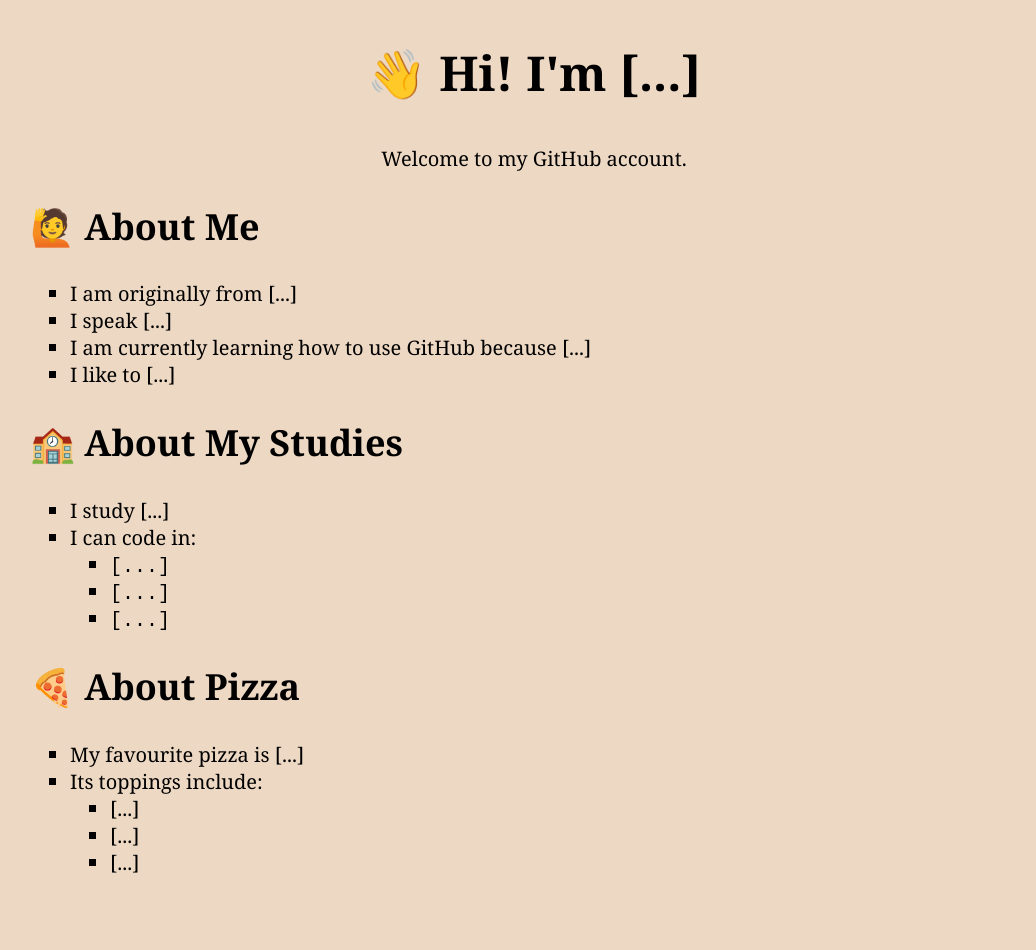
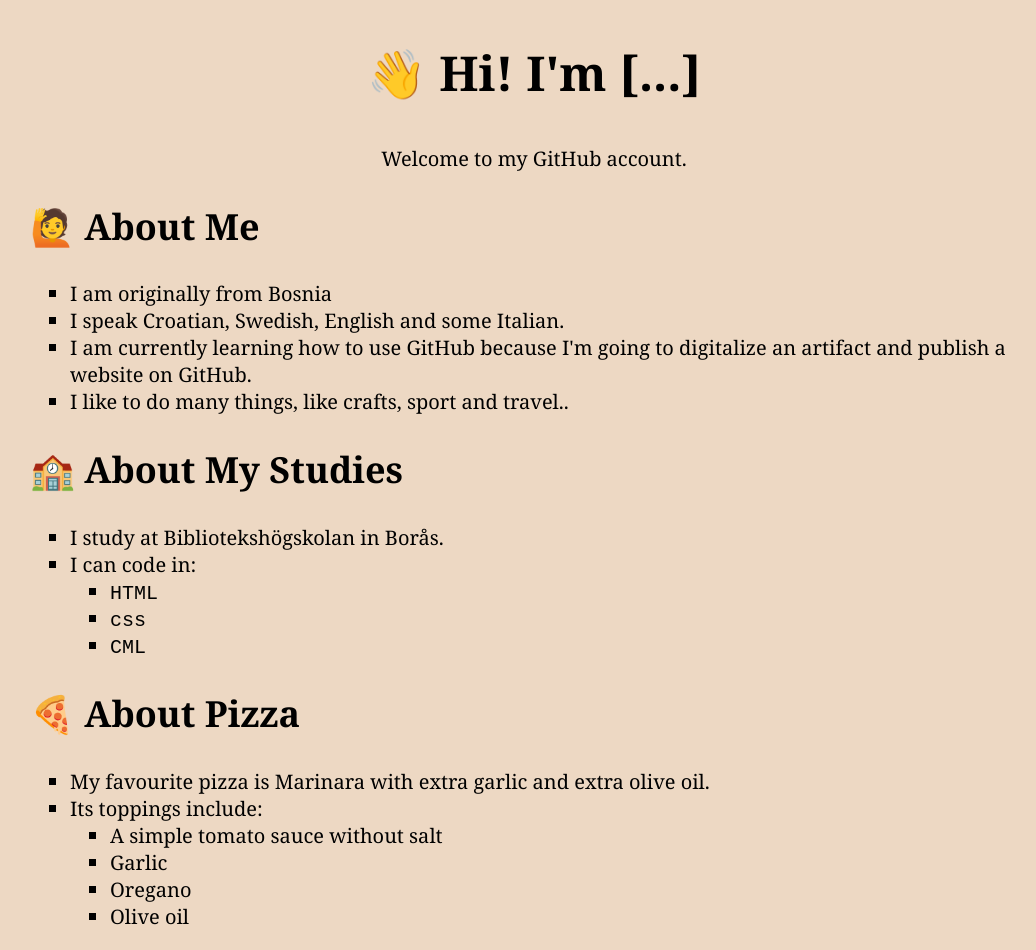
Before and after one commit to anabananalalala/about-me, a plain HTML site: page index.html in a window 1280 px wide. Shown: the whole page, without its empty margins (106-1142 px from the left). Before the commit the page ends 896 px from the top, so only its background shows below. Drawn offline with Linux system fonts and the light colour scheme.

Commit message:
First draft for an about me page

```diff
--- a/index.html
+++ b/index.html
@@ -15,21 +15,21 @@
         <article>
         <h2>&#128587; About Me</h2>
         <ul>
-            <li>I am originally from [...]</li>
-            <li>I speak [...]</li>
-            <li>I am currently learning how to use GitHub because [...]</li>
-            <li>I like to [...]</li>
+            <li>I am originally from Bosnia</li>
+            <li>I speak Croatian, Swedish, English and some Italian.</li>
+            <li>I am currently learning how to use GitHub because I'm going to digitalize an artifact and publish a website on GitHub.</li>
+            <li>I like to do many things, like crafts, sport and travel..</li>
         </ul>
         </article>
         <article>
         <h2>&#127979; About My Studies </h2>
         <ul>
-            <li>I study [...]</li>
+            <li>I study at Bibliotekshögskolan in Borås.</li>
             <li>I can code in:
                 <ul>
-                    <li><code>[...]</code></li>
-                    <li><code>[...]</code></li>
-                    <li><code>[...]</code></li>
+                    <li><code>HTML</code></li>
+                    <li><code>css</code></li>
+                    <li><code>CML</code></li>
                 </ul>
             </li>
         </ul>
@@ -37,12 +37,13 @@
         <article>
         <h2>&#127829; About Pizza</h2>
         <ul>
-            <li>My favourite pizza is [...]</li>
+            <li>My favourite pizza is Marinara with extra garlic and extra olive oil.</li>
             <li>Its toppings include:
                 <ul>
-                    <li>[...]</li>
-                    <li>[...]</li>
-                    <li>[...]</li>
+                    <li>A simple tomato sauce without salt</li>
+                    <li>Garlic</li>
+                    <li>Oregano</li>
+                    <li>Olive oil</li>
                 </ul>
             </li>
         </ul>
```
